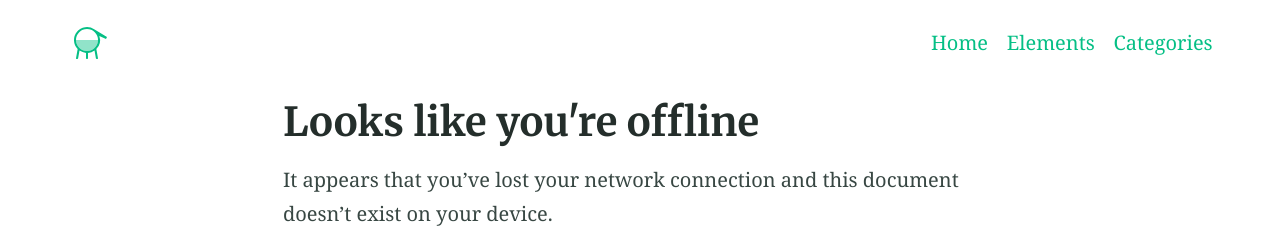
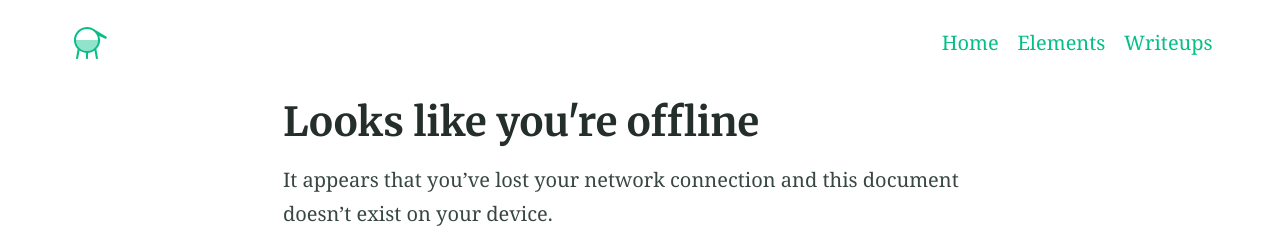
Before and after one commit to AC01010/Connor-McCartney.github.io, a Jekyll site: the page built from offline.md, in a window 1280 px wide. Shown: the top 228 px of the page. Built offline with Jekyll 4.4.1, drawn with Linux system fonts in a browser that asks for light colours.

Commit message:
Update _config.yml

```diff
--- a/_config.yml
+++ b/_config.yml
@@ -95,8 +95,8 @@ navigation_header:
   url: /
 - title: Elements
   url: /elements/
-- title: Categories
-  url: /categories/
+- title: Writeups
+  url: /writeups/
 
 
 
```
